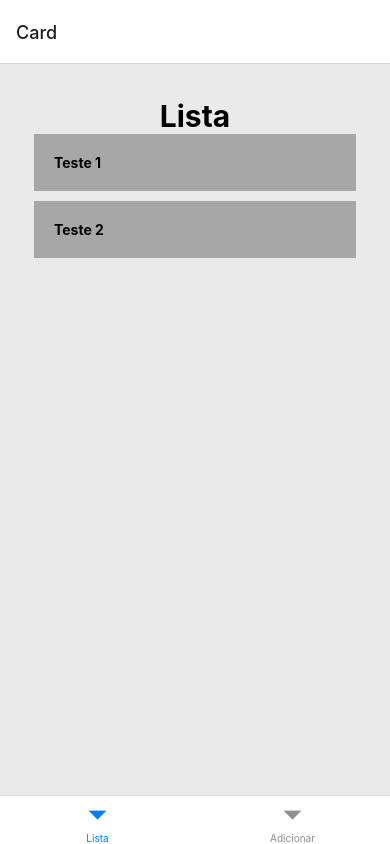
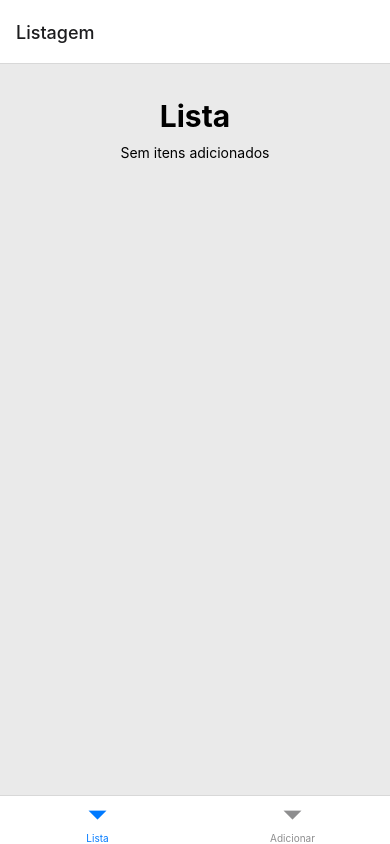
Before and after one commit to LucaChesini/trab1MOB, a React Native app: screen /Listagem in a window 390 px wide. Built offline with nearby package versions, Linux system fonts and the light colour scheme.

Commit message:
ajuste provider/context e estilos de telas

```diff
--- a/App.js
+++ b/App.js
@@ -6,6 +6,7 @@ import { createBottomTabNavigator } from '@react-navigation/bottom-tabs'
 import Lista from './components/Lista';
 import Adicionar from './components/Adicionar';
 import Detalhes from './components/Detalhes';
+import { CardProvider } from './components/CardContext';
 
 const Stack = createNativeStackNavigator();
 const Tab = createBottomTabNavigator();
@@ -13,7 +14,7 @@ const Tab = createBottomTabNavigator();
 function Cards() {
   return (
     <Stack.Navigator>
-        <Stack.Screen name="Card" component={Lista} />
+        <Stack.Screen name="Listagem" component={Lista} />
         <Stack.Screen name="Detalhes" component={Detalhes} />
     </Stack.Navigator>
   );
@@ -21,12 +22,14 @@ function Cards() {
 
 export default function App() {
   return (
-    <NavigationContainer>
-      <Tab.Navigator screenOptions={{ headerShown: false }}>
-        <Tab.Screen name="Lista" component={Cards} />
-        <Tab.Screen name="Adicionar" component={Adicionar} />
-      </Tab.Navigator>
-    </NavigationContainer>
+    <CardProvider>
+      <NavigationContainer>
+        <Tab.Navigator>
+          <Tab.Screen name="Lista" component={Cards} options={{ headerShown: false }}/>
+          <Tab.Screen name="Adicionar" component={Adicionar} />
+        </Tab.Navigator>
+      </NavigationContainer>
+    </CardProvider>
   );
 }
 
--- a/components/Adicionar.js
+++ b/components/Adicionar.js
@@ -1,10 +1,20 @@
-import React from "react";
+import React, { useState } from "react";
 import { View, Text, StyleSheet, SafeAreaView, TextInput, Button } from "react-native";
+import { useCardContext } from "./CardContext";
 
 
 const Adicionar = () => {
-    const [titulo, setTitulo] = React.useState('');
-    const [descricao, setDescricao] = React.useState('');
+    const [titulo, setTitulo] = useState('');
+    const [descricao, setDescricao] = useState('');
+    const { addCard } = useCardContext();
+
+    const adicionarCard = () => {
+        if(titulo.trim() !== '') {
+            addCard({ title: titulo, description: descricao });
+            setTitulo('');
+            setDescricao('');
+        }
+    }
 
     return (
         <SafeAreaView style={styles.container}>
@@ -12,16 +22,18 @@ const Adicionar = () => {
                 <Text style={styles.titulo}>Adicionar</Text>
                 <TextInput
                     style={styles.inputs}
+                    placeholder="Titulo"
                     value={titulo}
                     onChangeText={setTitulo}
                 />
                 <TextInput
                     multiline={true}
                     style={[styles.inputs, styles.inputLinhas]}
+                    placeholder="Descrição"
                     value={descricao}
                     onChangeText={setDescricao}
                 />
-                <Button title="Enviar" />
+                <Button title="Enviar" onPress={adicionarCard}/>
             </View>
         </SafeAreaView>
     );
--- /dev/null
+++ b/components/CardContext.js
@@ -0,0 +1,26 @@
+import React, { createContext, useState, useContext } from 'react';
+
+const CardContext = createContext();
+
+export const CardProvider = ({ children }) => {
+    const [cards, setCards] = useState([]);
+    const [lastId, setLastId] = useState(0);
+
+    const addCard = (novoCard) => {
+        const card = { id: lastId + 1, ...novoCard};
+        setCards(prevCards => [...prevCards, card]);
+        setLastId(prevId => prevId + 1);
+    };
+
+    const removeCard = (cardId) => {
+        setCards(prevCards => prevCards.filter(card => card.id !== cardId));
+    };
+
+    return (
+        <CardContext.Provider value={{ cards, addCard, removeCard }}>
+            {children}
+        </CardContext.Provider>
+    );
+};
+
+export const useCardContext = () => useContext(CardContext);
--- a/components/Detalhes.js
+++ b/components/Detalhes.js
@@ -1,15 +1,46 @@
-import { View, Text, StyleSheet, SafeAreaView, FlatList, TouchableOpacity } from "react-native";
+import { View, Text, StyleSheet, SafeAreaView, FlatList, TouchableOpacity, Button } from "react-native";
+import { useCardContext } from "./CardContext";
+import { useNavigation } from '@react-navigation/native'
 
 const Detalhes = ({ route }) => {
     const { card } = route.params;
+    const { removeCard } = useCardContext();
+    const navigation = useNavigation();
+
+    const excluirCard = (cardId) => {
+        removeCard(cardId);
+        navigation.goBack();
+    }
 
     return (
-        <SafeAreaView>
-            <View>
-                <Text>{card}</Text>
+        <SafeAreaView style={styles.container}>
+            <View style={styles.containerDentro}>
+                <Text style={styles.titulo}>{card.title}</Text>
+                <Text style={styles.descricao}>{card.description}</Text>
+                <Button title="Remover" onPress={() => excluirCard(card.id)}/>
             </View>
         </SafeAreaView>
     );
 }
 
+const styles = StyleSheet.create({
+    container: {
+        flex: 1,
+        backgroundColor: 'rgb(234, 234, 234)'
+    },
+    containerDentro: {
+        padding: 34,
+        height: '100%',
+        overflow: 'auto'
+    },
+    titulo: {
+        fontSize: 25,
+        fontWeight: 'bold',
+        marginBottom: 10
+    },
+    descricao: {
+        marginBottom: 15
+    }
+});
+
 export default Detalhes;
--- a/components/Lista.js
+++ b/components/Lista.js
@@ -1,18 +1,9 @@
 import { View, Text, StyleSheet, SafeAreaView, FlatList, TouchableOpacity } from "react-native";
-
-const dados = [
-    {
-        id: 1,
-        title: 'Teste 1'
-    },
-    {
-        id: 2,
-        title: 'Teste 2'
-    },
-]
+import { useCardContext } from "./CardContext";
+import { useContext } from "react";
 
 const Item = ({card, navigation}) => (
-    <TouchableOpacity style={styles.item} onPress={() => navigation.navigate('Detalhes', {card: card.title})}>
+    <TouchableOpacity style={styles.item} onPress={() => navigation.navigate('Detalhes', {card: card})}>
         <View>
             <Text style={styles.tituloItem}>{card.title}</Text>
         </View>
@@ -20,6 +11,8 @@ const Item = ({card, navigation}) => (
 );
 
 const Lista = ({ navigation }) => {
+    const {cards} = useCardContext();
+
     const renderItem = ({item}) => {
         return (
             <Item
@@ -29,12 +22,23 @@ const Lista = ({ navigation }) => {
         );
     }
 
+    if (cards.length < 1) {
+        return (
+            <SafeAreaView style={styles.container}>
+                <View style={styles.containerDentro}>
+                    <Text style={styles.titulo}>Lista</Text>
+                    <Text style={styles.semItens}>Sem itens adicionados</Text>
+                </View>
+            </SafeAreaView>
+        );
+    }
+
     return (
         <SafeAreaView style={styles.container}>
             <View style={styles.containerDentro}>
                 <Text style={styles.titulo}>Lista</Text>
                 <FlatList
-                    data={dados}
+                    data={cards}
                     renderItem={renderItem}
                     keyExtractor={item => item.id.toString()}
                 />
@@ -50,6 +54,8 @@ const styles = StyleSheet.create({
     },
     containerDentro: {
         padding: 34,
+        height: '100%',
+        paddingBottom: 0
     },
     titulo: {
         fontSize: 30,
@@ -64,6 +70,10 @@ const styles = StyleSheet.create({
     tituloItem: {
         fontWeight: 'bold',
         overflow: 'hidden'
+    },
+    semItens: {
+        textAlign: 'center',
+        marginTop: 10
     }
 })
 
```
Also changed, not shown: components/CardProvider.js (deleted, +0 -20 lines).
